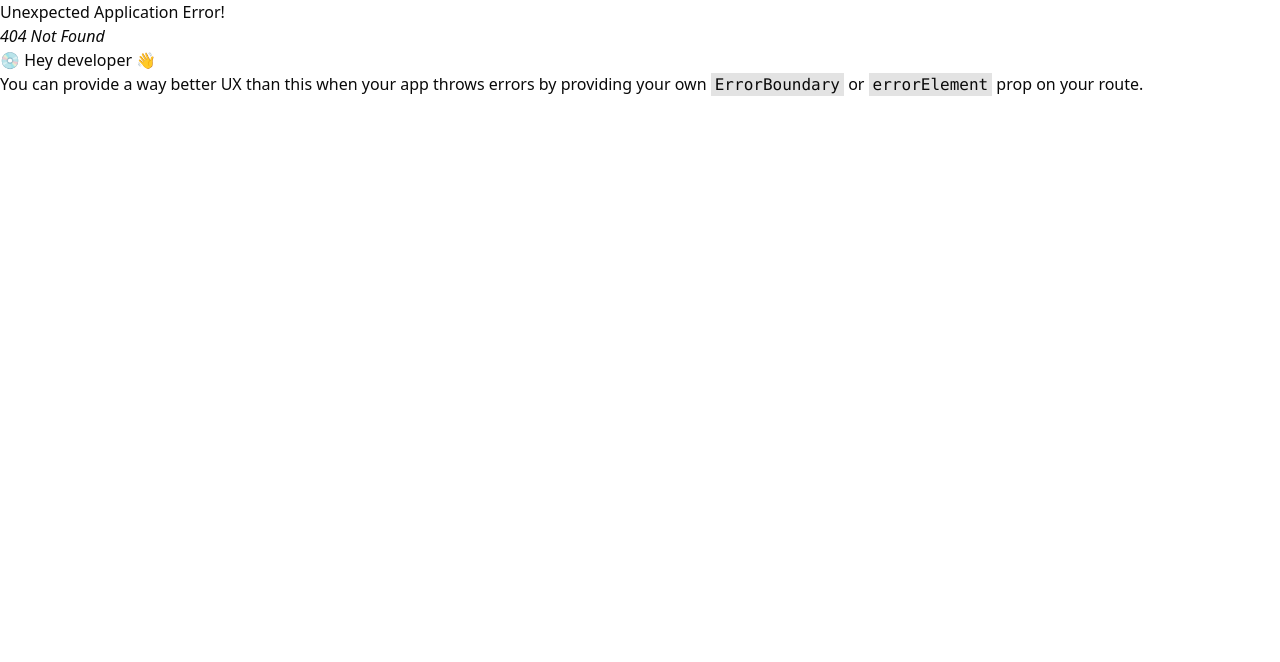
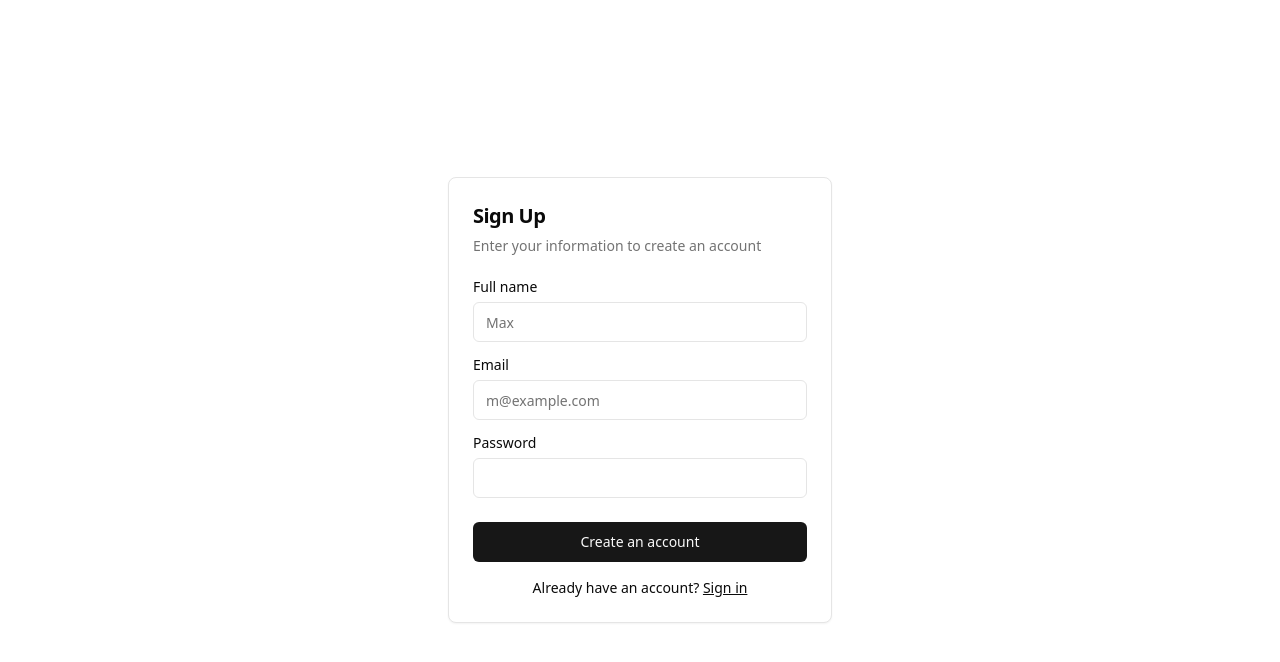
Before and after one commit to sherazakrampro/elibrary-dashboard, a React (Vite) app: page /signup in a window 1280 px wide. Before the commit this address had no page. Shown: the top 662 px of the page. Built offline with nearby package versions, Linux system fonts and the light colour scheme.

Commit message:
add sign up page

```diff
--- a/src/pages/HomePage.tsx
+++ b/src/pages/HomePage.tsx
@@ -1,5 +1,3 @@
-import React from "react";
-
 const HomePage = () => {
   return <div>HomePage</div>;
 };
--- a/src/pages/LoginPage.tsx
+++ b/src/pages/LoginPage.tsx
@@ -9,6 +9,7 @@
 import { Label } from "@/components/ui/label";
 import { Input } from "@/components/ui/input";
 import { Button } from "@/components/ui/button";
+import { Link } from "react-router-dom";
 
 const LoginPage = () => {
   return (
@@ -36,7 +37,15 @@
           </div>
         </CardContent>
         <CardFooter>
-          <Button className="w-full">Sign in</Button>
+          <div className="w-full">
+            <Button className="w-full">Login</Button>
+            <div className="mt-4 text-center text-sm">
+              Already have an account?{" "}
+              <Link to={"/signup"} className="underline">
+                Sign up
+              </Link>
+            </div>
+          </div>
         </CardFooter>
       </Card>
     </section>
--- /dev/null
+++ b/src/pages/SignUpPage.tsx
@@ -0,0 +1,57 @@
+import {
+  Card,
+  CardHeader,
+  CardTitle,
+  CardDescription,
+  CardContent,
+} from "@/components/ui/card";
+import { Label } from "@/components/ui/label";
+import { Input } from "@/components/ui/input";
+import { Button } from "@/components/ui/button";
+import { Link } from "react-router-dom";
+
+const SignUpPage = () => {
+  return (
+    <section className="flex h-screen w-full items-center justify-center">
+      <Card className="w-full max-w-sm">
+        <CardHeader>
+          <CardTitle className="text-xl">Sign Up</CardTitle>
+          <CardDescription>
+            Enter your information to create an account
+          </CardDescription>
+        </CardHeader>
+        <CardContent>
+          <div className="grid gap-4">
+            <div className="grid gap-2">
+              <Label htmlFor="first-name">Full name</Label>
+              <Input id="first-name" placeholder="Max" required />
+            </div>
+            <div className="grid gap-2">
+              <Label htmlFor="email">Email</Label>
+              <Input
+                id="email"
+                type="email"
+                placeholder="m@example.com"
+                required
+              />
+            </div>
+            <div className="grid gap-2">
+              <Label htmlFor="password">Password</Label>
+              <Input id="password" type="password" />
+            </div>
+            <Button type="submit" className="w-full mt-2">
+              Create an account
+            </Button>
+          </div>
+          <div className="mt-4 text-center text-sm">
+            Already have an account?{" "}
+            <Link to={"/login"} className="underline">
+              Sign in
+            </Link>
+          </div>
+        </CardContent>
+      </Card>
+    </section>
+  );
+};
+export default SignUpPage;
--- a/src/router.tsx
+++ b/src/router.tsx
@@ -1,11 +1,16 @@
 import { createBrowserRouter } from "react-router-dom";
 import LoginPage from "./pages/LoginPage";
 import HomePage from "./pages/HomePage";
+import SignUpPage from "./pages/SignUpPage";
 
 const router = createBrowserRouter([
   {
     path: "/",
     element: <HomePage />,
+  },
+  {
+    path: "/signup",
+    element: <SignUpPage />,
   },
   {
     path: "/login",
```
